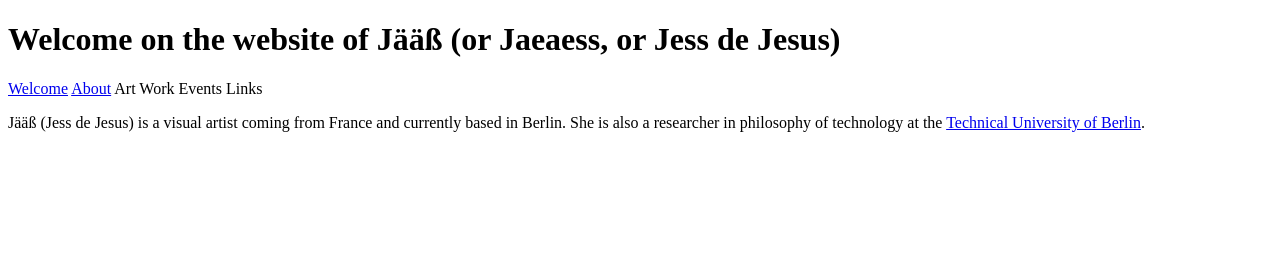
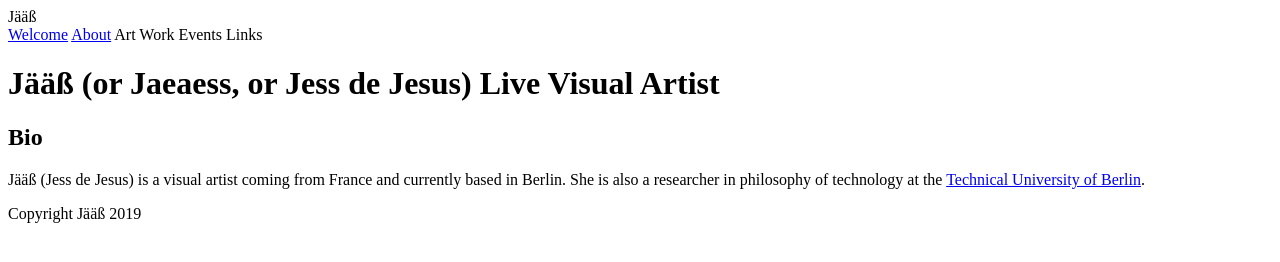
Before and after one commit to jaeaess/jaeaess.github.io, a plain HTML site: page index.html in a window 1280 px wide. Drawn offline with Linux system fonts and the light colour scheme.

Commit message:
Update to HTML5 for about

```diff
--- a/index.html
+++ b/index.html
@@ -9,18 +9,24 @@
   </head>
   <!-- BODY - The Page, displayed -->
   <body>
-  	<h1>Welcome on the website of Jääß (or Jaeaess, or Jess de Jesus)</h1>
-  	<!-- Menu -->
-  	<div id="menu">
-  		<a href="./index.html">Welcome<a/>
-      <a href="./about.html">About</a>
-      <a>Art Work</a>
-      <a>Events</a>
-      <a>Links</a>
-	  </div>
-	  <!-- Intro -->
-	  <div id="introduction">
+    <header>
+      Jääß
+      <nav>
+        <a href="./index.html">Welcome</a>
+        <a href="./about.html">About</a>
+        <a>Art Work</a>
+        <a>Events</a>
+        <a>Links</a>
+       </nav>
+    </header>
+  	<h1>Jääß (or Jaeaess, or Jess de Jesus) Live Visual Artist</h1>
+    <!-- Intro -->
+    <section>
+      <h2>Bio</h2>
       <p>Jääß (Jess de Jesus) is a visual artist coming from France and currently based in Berlin. She is also a researcher in philosophy of technology at the <a href="https://www.tu-berlin.de/menue/home/parameter/en/" target="_blank">Technical University of Berlin</a>.</p>
-    </div>
+    </section>
+    <footer>
+    Copyright Jääß 2019
+    </footer>
   </body>
 </html>
```
Also changed, not shown: about.html (+11 -10 lines).
